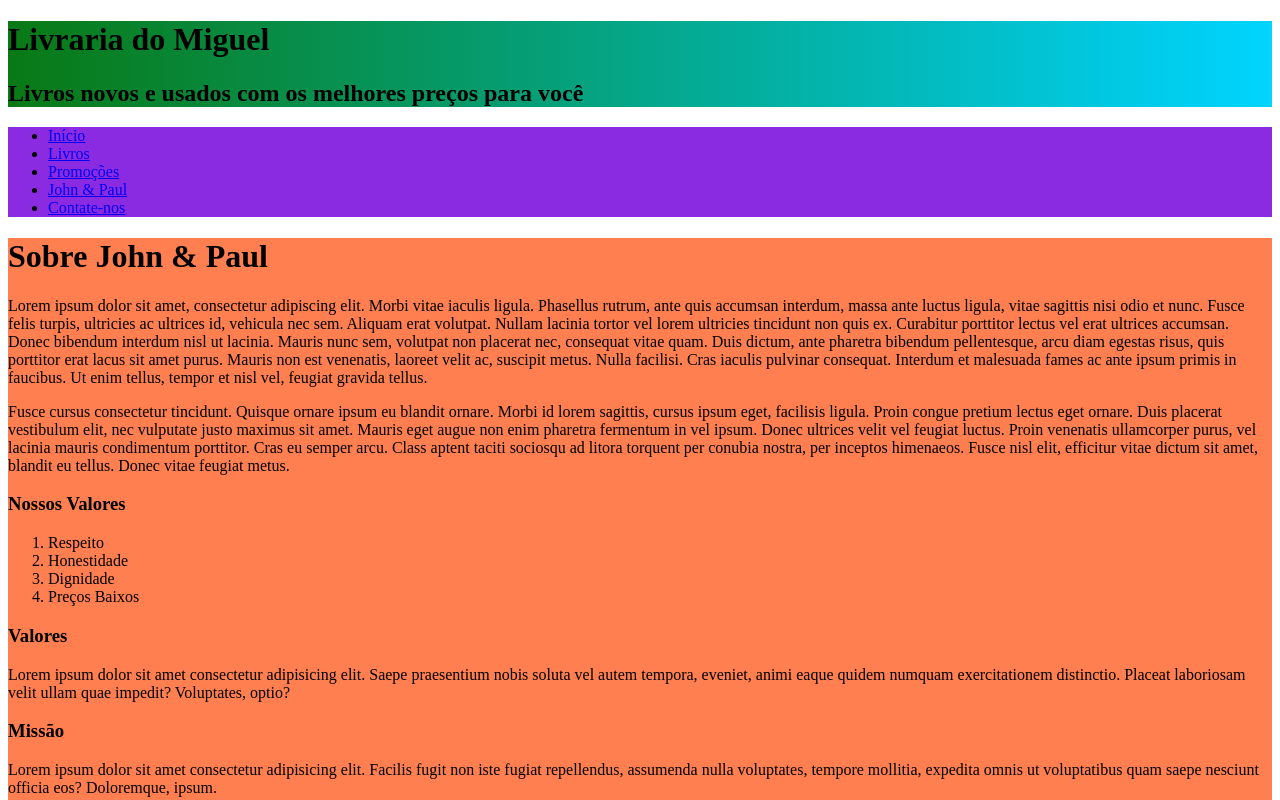
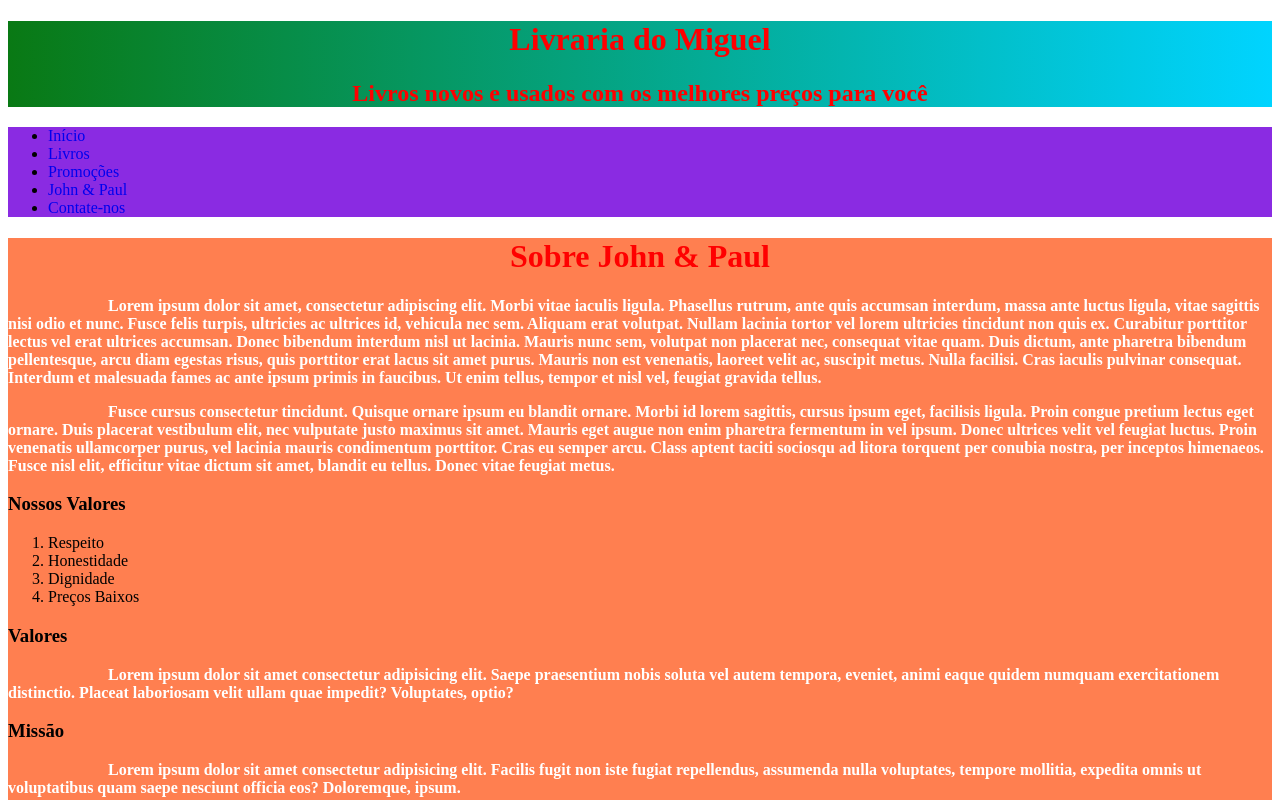
Before and after one commit to migueldessanti/projeto-livraria, a plain HTML site: page pages/sobre.html in a window 1280 px wide. Shown: the top 800 px of the page. Drawn offline with Linux system fonts and the light colour scheme.

Commit message:
atualizaçao livraria

```diff
--- a/css/estilo.css
+++ b/css/estilo.css
@@ -1,7 +1,13 @@
 #topo {
-    background-color: blue;
-    background: background: rgb(2,0,36);
+    background-color: background: rgb(2,0,36);
     background: linear-gradient(90deg, rgba(2,0,36,1) 0%, rgba(9,121,20,1) 0%, rgba(0,212,255,1) 100%);;
+    text-align: center;
+    color: red;
+
+}
+h1, h2 {
+    text-align: center;
+    color: red;
 }
 #menu {
     background-color: blueviolet;
@@ -12,3 +18,28 @@
 #rodape {
     background-color: darkkhaki;
 }
+p {
+    font-weight: 900;
+    font-size: 100%;
+    color: white;
+    text-indent: 100px
+}
+a {
+    text-decoration: none;
+}
+a:visited {
+    color: antiquewhite;
+}
+a:hover{
+    background-color: black;
+    color: yellow;
+    font-size: 30px;
+    margin: 5px;
+    border: solid 2px white;
+}
+#topo:hover {
+    display: none;
+}
+/***********************PROPRIEDADES DE FONTES*********************
+/*font-family - Altera família de fontes
+font-style - deixa a fonte italica
```
Also changed, not shown: index.html (+2 -4 lines).
